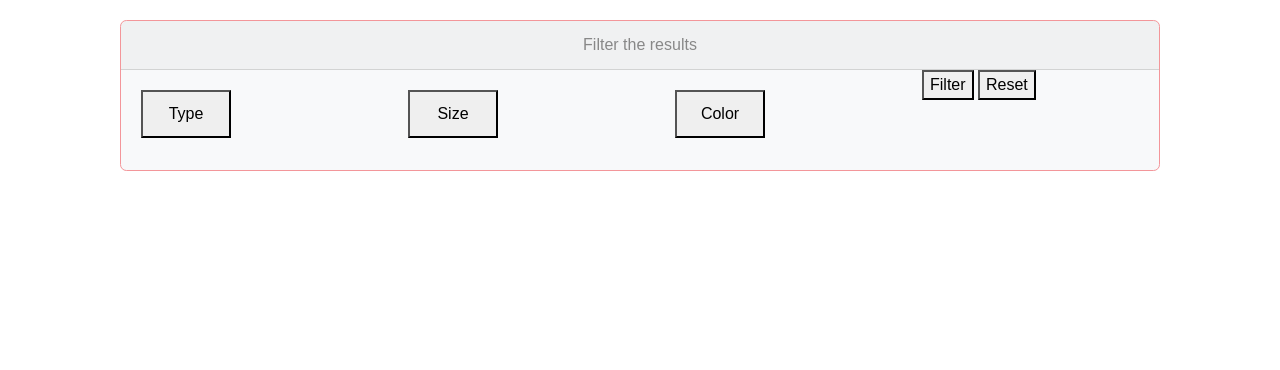
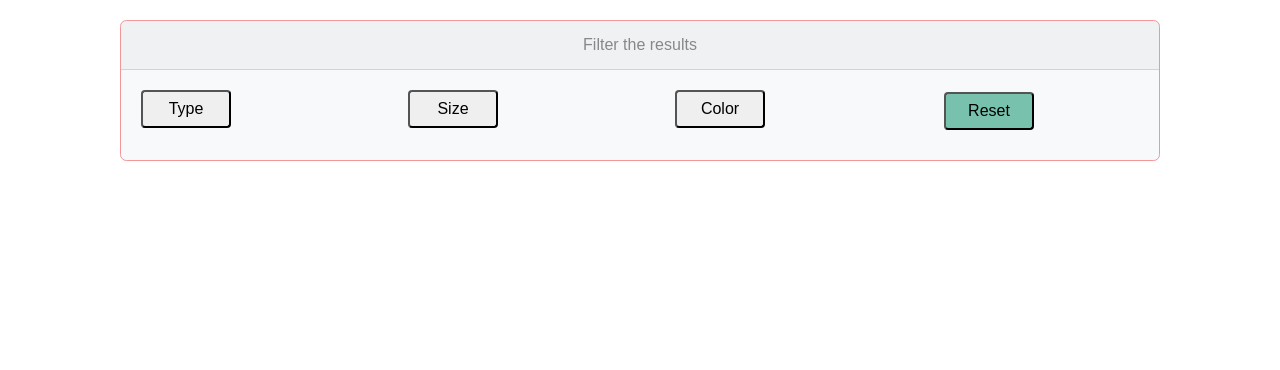
Before and after one commit to Surelis848/eDress, a Flask app: page /get_clothes in a window 1280 px wide. Shown: the part 56-426 px from the top of the page. Run offline with Flask 2, Linux system fonts and the light colour scheme; data that the repository does not hold is empty; parts of the project's set-up code (start-up, migrations or seed data) failed here and were passed over; some libraries are stand-ins or nearby versions; some web fonts are replaced.

Commit message:
Fix filter button styling

```diff
--- a/static/css/style.css
+++ b/static/css/style.css
@@ -114,9 +114,11 @@ footer {
 /*-------------Filters-------------*/
 
 /* Dropdown Button */
+
 .dropbtn {
-  padding: 10px;
+    padding: 5px;
     width: 90px;
+    border-radius: 4px;
     font-size: 16px;
     position: relative;
 }
@@ -129,43 +131,70 @@ footer {
     line-height: 100px;
     text-align: center;
     margin: 2px;
-  display: none; /* Hidden by default */
+    display: none;
+    /* Hidden by default */
 }
 
 /* Dropdown button on hover & focus */
-.dropbtn:hover, .dropbtn:focus {
-  background-color: #3e8e41;
+
+.dropbtn:hover,
+.dropbtn:focus {
+    background-color: #F3969A;
 }
 
 /* The container <div> - needed to position the dropdown content */
+
 .dropdown {
     position: relative;
     display: inline-block;
 }
 
 /* Dropdown Content (Hidden by Default) */
+
 .dropdown-content {
     display: none;
     position: absolute;
     background-color: #f6f6f6;
-  min-width: 230px;
+    min-width: 170px;
     border: 1px solid #ddd;
     z-index: 1;
 }
 
 /* Links inside the dropdown */
+
 .dropdown-content a {
     color: black;
-  padding: 12px 16px;
+    padding: 12px 10px;
     text-decoration: none;
     display: block;
 }
 
 /* Change color of dropdown links on hover */
-.dropdown-content a:hover {background-color: #f1f1f1}
+
+.dropdown-content a:hover {
+    background-color: #f1f1f1
+}
 
 /* Show the dropdown menu (use JS to add this class to the .dropdown-content container when the user clicks on the dropdown button) */
-.show {display:block;}
+
+.show {
+    display: block;
+}
+
+.reset-btn {
+    margin: 2px;
+    background-color: #78C2AD;
+    padding: 5px;
+    width: 90px;
+    border-radius: 4px;
+    font-size: 16px;
+    position: relative;
+}
+
+.reset-btn:hover,
+.reset-btn:focus {
+    background-color: #56CC9D;
+}
 
 /*-------------Log In-------------*/
 
@@ -173,6 +202,7 @@ footer {
     margin: 20px auto;
     width: 300px;
 }
+
 .login-screen {
     background-color: #FFF;
     padding: 20px;
@@ -187,6 +217,7 @@ color: #777;
 .login-form {
     text-align: center;
 }
+
 .control-group {
     margin-bottom: 10px;
 }
--- a/templates/getclothes.html
+++ b/templates/getclothes.html
@@ -2,7 +2,7 @@
 <div class="card border-secondary mb-3 bg-light">
     <div class="card-header">Filter the results</div>
     <div class="row">
-        <div class="col-sm-3">
+        <div class="col-xs-12 col-sm-6 col-md-3">
             <div class="card-body dropdown">
                 <button onclick="typeFunction()" class="dropbtn card-title">Type</button>
                 <div id="typeDropdown" class="dropdown-content card-text">
@@ -11,7 +11,7 @@
                 </div>
             </div>
         </div>
-        <div class="col-sm-3">
+        <div class="col-xs-12 col-sm-6 col-md-3">
             <div class="card-body dropdown">
                 <button onclick="sizeFunction()" class="dropbtn card-title">Size</button>
                 <div id="sizeDropdown" class="dropdown-content card-text">
@@ -20,7 +20,7 @@
                 </div>
             </div>
         </div>
-        <div class="col-sm-3">
+        <div class="col-xs-12 col-sm-6 col-md-3">
             <div class="card-body dropdown">
                 <button onclick="colorFunction()" class="dropbtn card-title">Color</button>
                 <div id="colorDropdown" class="dropdown-content card-text">
@@ -29,9 +29,10 @@
                 </div>
             </div>
         </div>
-        <div class="col-sm-3">
-            <button type="submit">Filter</button>
-            <button value="Refresh Page" onClick="window.location.reload();">Reset</button>
+        <div class="col-xs-12 col-sm-6 col-md-3">
+            <div class="card-body dropdown">
+                <button class='reset-btn' value="Refresh Page" onClick="window.location.reload();">Reset</button>
+            </div>
         </div>
     </div>
 </div>
```
Lines whose indentation alone changed are shown as unchanged.
